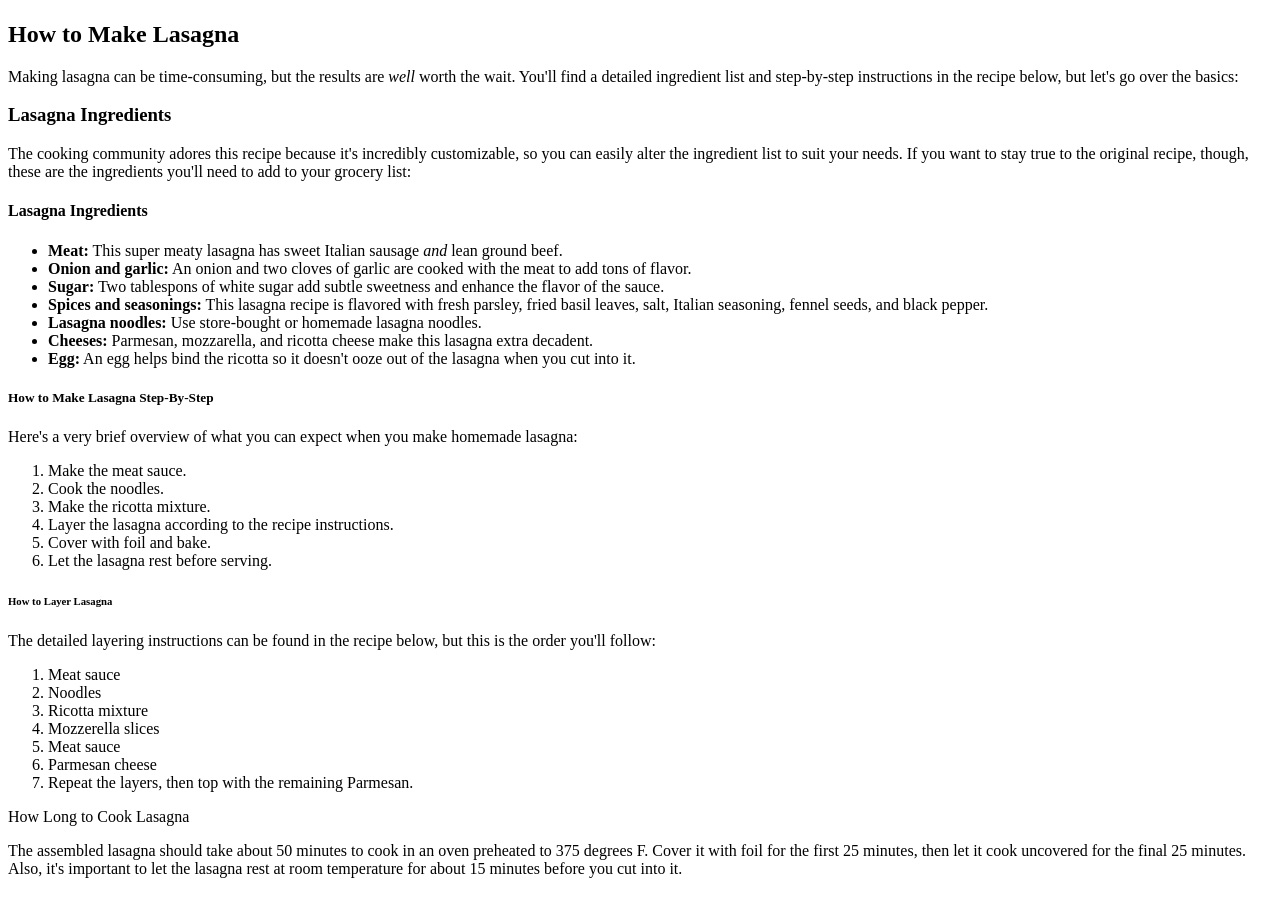
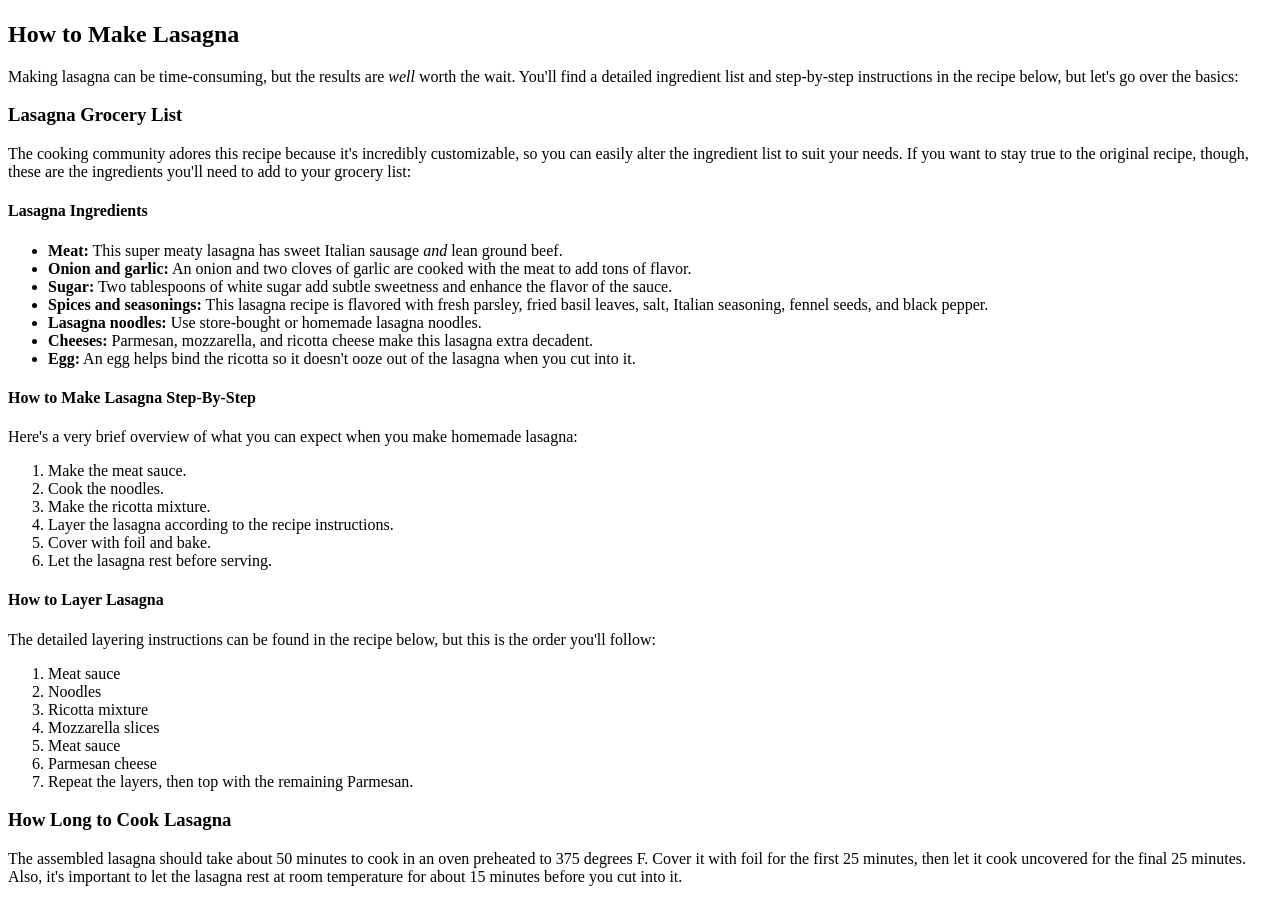
Before and after one commit to GGaunt/odin-recipes, a plain HTML site: page recipes/lasagna.html in a window 1280 px wide. Shown: the part 393-1295 px from the top of the page. Drawn offline with Linux system fonts and the light colour scheme.

Commit message:
Corrected spelling errors & Amended header tags
Fixed three spelling errors & Amended some header tags to better sizing

```diff
--- a/recipes/lasagna.html
+++ b/recipes/lasagna.html
@@ -14,7 +14,7 @@
 
     <p>Making lasagna can be time-consuming, but the results are <em>well</em> worth the wait. You'll find a detailed ingredient list and step-by-step instructions in the recipe below, but let's go over the basics:</p>
 
-    <h3>Lasagna Ingredients</h3>
+    <h3>Lasagna Grocery List</h3>
 
     <p>The cooking community adores this recipe because it's incredibly customizable, so you can easily alter the ingredient list to suit your needs. If you want to stay true to the original recipe, though, these are the ingredients you'll need to add to your grocery list:</p>
 
@@ -23,14 +23,14 @@
     <ul>
         <li><strong>Meat:</strong> This super meaty lasagna has sweet Italian sausage <em>and</em> lean ground beef.</li>
         <li><strong>Onion and garlic:</strong> An onion and two cloves of garlic are cooked with the meat to add tons of flavor.</li>
-        <li><strong>Sugar:</strong> Two tablespons of white sugar add subtle sweetness and enhance the flavor of the sauce.</li>
+        <li><strong>Sugar:</strong> Two tablespoons of white sugar add subtle sweetness and enhance the flavor of the sauce.</li>
         <li><strong>Spices and seasonings:</strong> This lasagna recipe is flavored with fresh parsley, fried basil leaves, salt, Italian seasoning, fennel seeds, and black pepper.</li>
         <li><strong>Lasagna noodles:</strong> Use store-bought or homemade lasagna noodles.</li>
         <li><strong>Cheeses:</strong> Parmesan, mozzarella, and ricotta cheese make this lasagna extra decadent.</li>
         <li><strong>Egg:</strong> An egg helps bind the ricotta so it doesn't ooze out of the lasagna when you cut into it.</li>
     </ul>
 
-    <h5>How to Make Lasagna Step-By-Step</h5>
+    <h4>How to Make Lasagna Step-By-Step</h4>
 
     <p>Here's a very brief overview of what you can expect when you make homemade lasagna:</p>
 
@@ -43,7 +43,7 @@
         <li>Let the lasagna rest before serving.</li>
     </ol>
 
-    <h6>How to Layer Lasagna</h6>
+    <h4>How to Layer Lasagna</h4>
 
     <p>The detailed layering instructions can be found in the recipe below, but this is the order you'll follow:</p>
 
@@ -51,13 +51,13 @@
         <li>Meat sauce</li>
         <li>Noodles</li>
         <li>Ricotta mixture</li>
-        <li>Mozzerella slices</li>
+        <li>Mozzarella slices</li>
         <li>Meat sauce</li>
         <li>Parmesan cheese</li>
         <li>Repeat the layers, then top with the remaining Parmesan.</li>
     </ol>
 
-    <h7>How Long to Cook Lasagna</h7>
+    <h3>How Long to Cook Lasagna</h3>
 
     <p>The assembled lasagna should take about 50 minutes to cook in an oven preheated to 375 degrees F. Cover it with foil for the first 25 minutes, then let it cook uncovered for the final 25 minutes. Also, it's important to let the lasagna rest at room temperature for about 15 minutes before you cut into it.</p>
 
```
Also changed, not shown: recipes/bananaPancakes.html (+3 -3 lines), recipes/strawberryCheesecake.html (+3 -3 lines).
